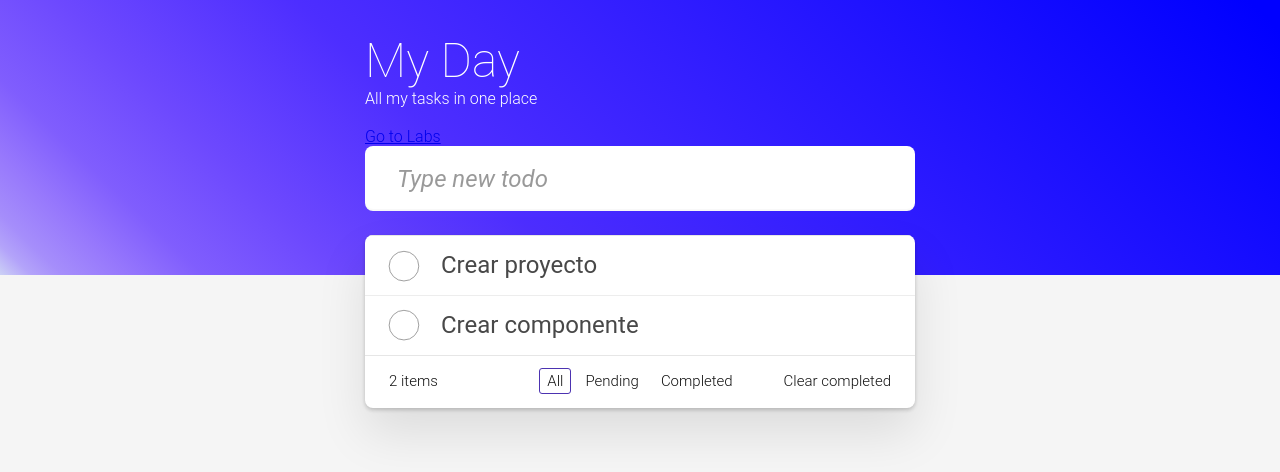
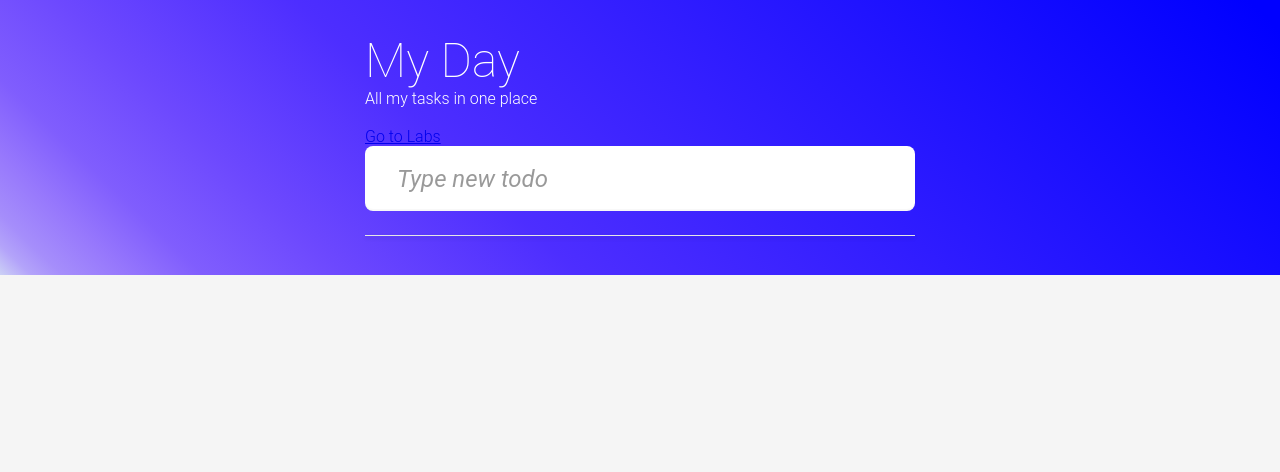
Before and after one commit to yahir140306/angular_aprendiendo, an Angular app: page / in a window 1280 px wide. Shown: the top 472 px of the page. Built offline with nearby package versions, Linux system fonts and the light colour scheme.

Commit message:
Implement task persistence; add local storage handling for tasks and track changes with effects

```diff
--- a/src/app/pages/home/home.component.html
+++ b/src/app/pages/home/home.component.html
@@ -65,21 +65,31 @@
         </li> -->
       </ul>
     </section>
-    <footer class="footer">
+    <footer class="footer" *ngIf="tasksByFilter().length > 0">
       <span class="todo-count">
-        <strong>{{ tasks().length }}</strong>
-        <span *ngIf="tasks().length === 1; else elseBlock"> item</span>
+        <strong>{{ tasksByFilter().length }}</strong>
+        <span *ngIf="tasksByFilter().length === 1; else elseBlock"> item</span>
         <ng-template #elseBlock> items</ng-template>
       </span>
       <ul class="filters">
         <li>
-          <a (click)="changeFilter('all')" class="selected">All</a>
+          <a (click)="changeFilter('all')" [class.selected]="filter() === 'all'"
+            >All</a
+          >
         </li>
         <li>
-          <a (click)="changeFilter('pending')">Pending</a>
+          <a
+            (click)="changeFilter('pending')"
+            [class.selected]="filter() === 'pending'"
+            >Pending</a
+          >
         </li>
         <li>
-          <a (click)="changeFilter('completed')">Completed</a>
+          <a
+            (click)="changeFilter('completed')"
+            [class.selected]="filter() === 'completed'"
+            >Completed</a
+          >
         </li>
       </ul>
       <button class="clear-completed">Clear completed</button>
--- a/src/app/pages/home/home.component.ts
+++ b/src/app/pages/home/home.component.ts
@@ -1,5 +1,12 @@
 import { CommonModule } from '@angular/common';
-import { Component, computed, signal } from '@angular/core';
+import {
+  Component,
+  computed,
+  effect,
+  inject,
+  Injector,
+  signal,
+} from '@angular/core';
 import { FormControl, ReactiveFormsModule, Validators } from '@angular/forms';
 
 import { Task } from '../../models/task.model';
@@ -14,16 +21,16 @@
 })
 export class HomeComponent {
   tasks = signal<Task[]>([
-    {
-      id: Date.now(),
-      title: 'Crear proyecto',
-      completed: false,
-    },
-    {
-      id: Date.now(),
-      title: 'Crear componente',
-      completed: false,
-    },
+    // {
+    //   id: Date.now(),
+    //   title: 'Crear proyecto',
+    //   completed: false,
+    // },
+    // {
+    //   id: Date.now(),
+    //   title: 'Crear componente',
+    //   completed: false,
+    // },
   ]);
 
   filter = signal<'all' | 'pending' | 'completed'>('all');
@@ -47,6 +54,28 @@
     nonNullable: true,
     validators: [Validators.required],
   });
+
+  injector = inject(Injector);
+
+  ngOnInit() {
+    const storage = localStorage.getItem('tasks');
+    if (storage) {
+      const tasks = JSON.parse(storage);
+      this.tasks.set(tasks);
+    }
+    this.trackTasks();
+  }
+
+  trackTasks() {
+    effect(
+      () => {
+        const tasks = this.tasks();
+        console.log(tasks);
+        localStorage.setItem('tasks', JSON.stringify(tasks));
+      },
+      { injector: this.injector }
+    );
+  }
 
   // changeHandler(event: Event) {
   //   const input = event.target as HTMLInputElement;
```
